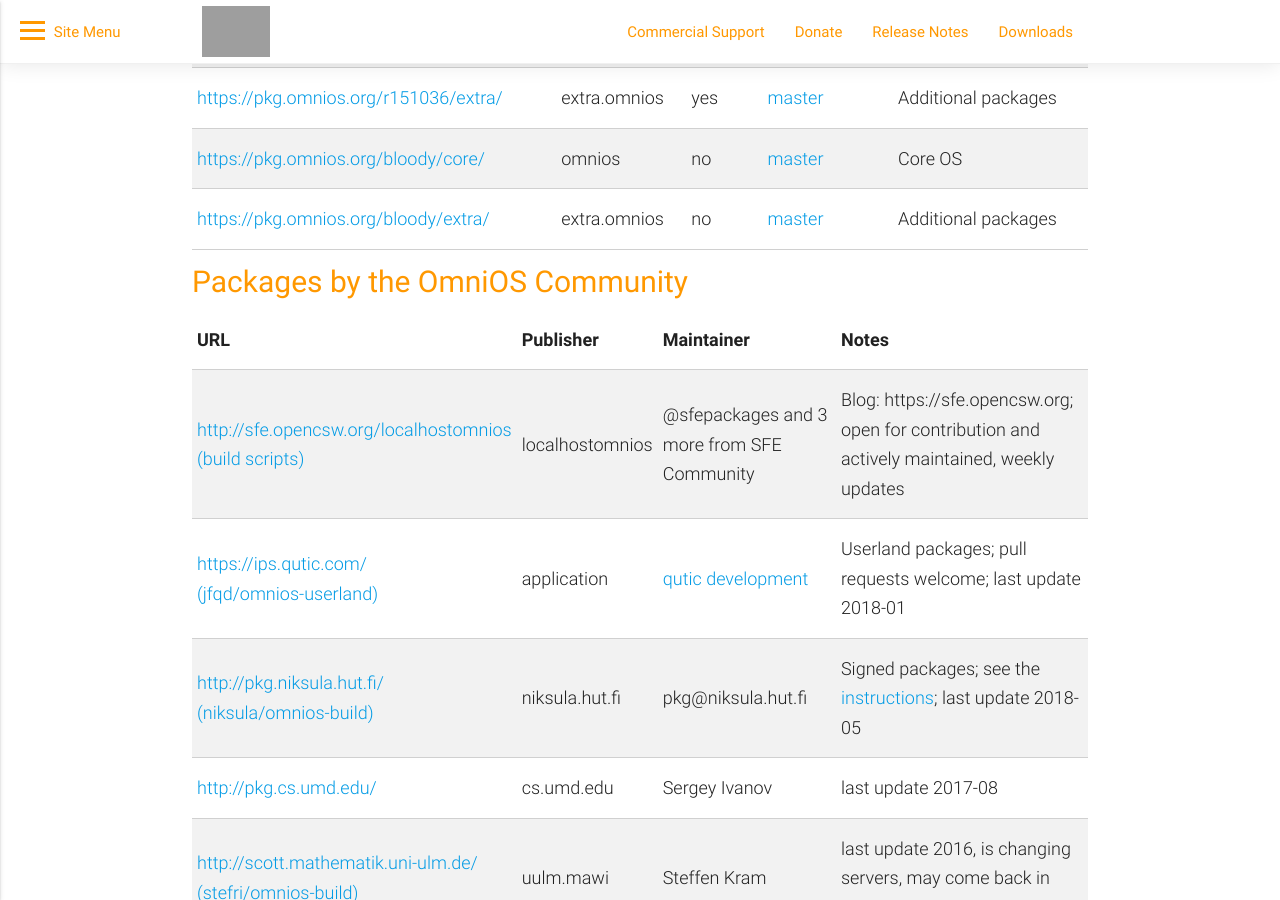
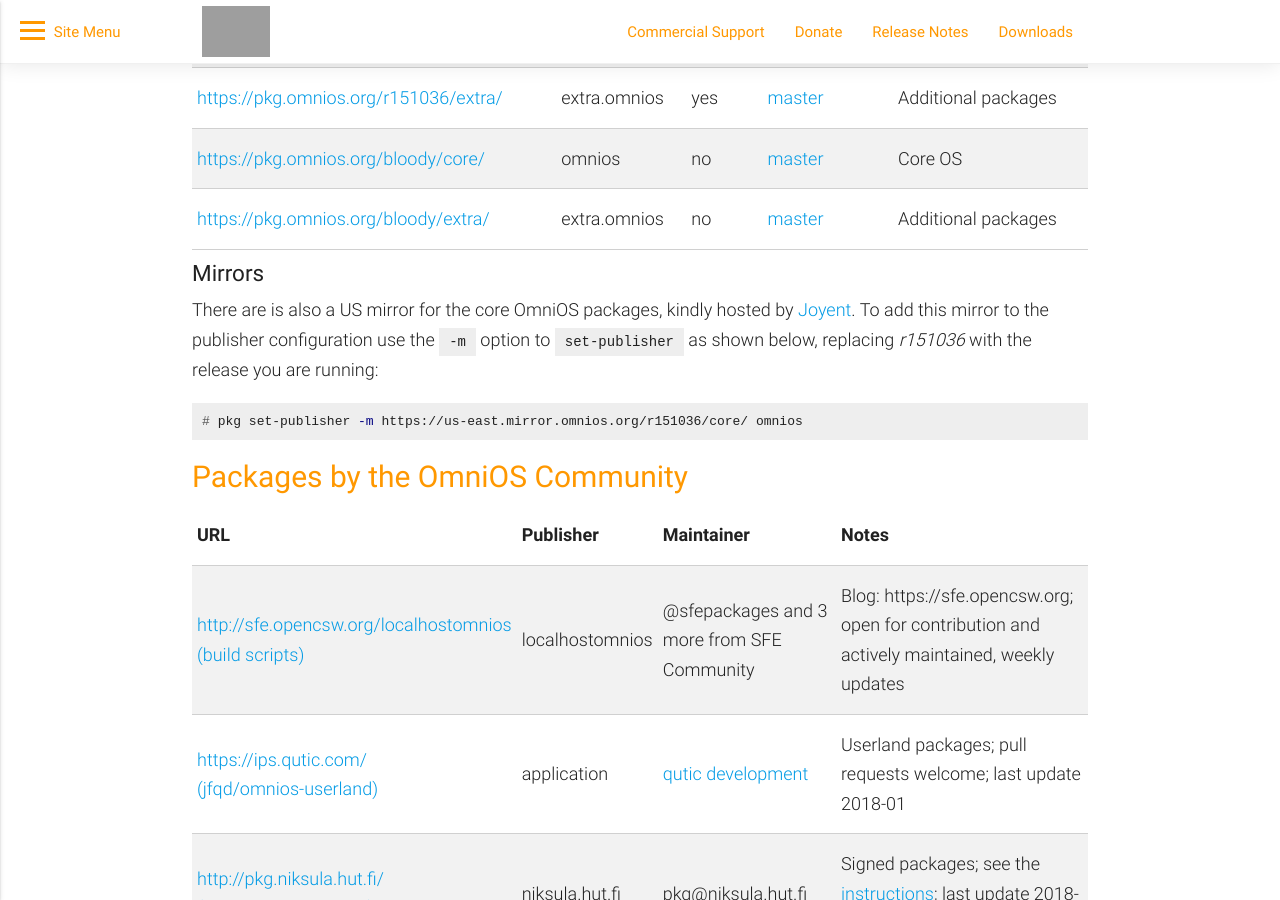
Before and after one commit to omniosorg/omniosorg.github.io, a Jekyll site: the page built from _docs/info/ipsrepos.md, in a window 1280 px wide and 900 px high, scrolled down 437 px. Built offline with Jekyll 4.4.1, drawn with Linux system fonts in a browser that asks for light colours; comment, search, counter and statistics services are not loaded; grey boxes are pictures that could not be loaded.

Commit message:
Add mirror information to ipsrepos page

````diff
--- a/_docs/info/ipsrepos.md
+++ b/_docs/info/ipsrepos.md
@@ -25,6 +25,17 @@
 | <https://pkg.omnios.org/bloody/core/>			| omnios	| no	| [master](https://github.com/omniosorg/omnios-build)							| Core OS
 | <https://pkg.omnios.org/bloody/extra/>			| extra.omnios 	| no	| [master](https://github.com/omniosorg/omnios-extra)							| Additional packages
 
+### Mirrors
+
+There are is also a US mirror for the core OmniOS packages, kindly hosted by
+[Joyent](https://www.joyent.com/). To add this mirror to the publisher
+configuration use the `-m` option to `set-publisher` as shown below, replacing
+_{{site.omnios_stable}}_ with the release you are running:
+
+```terminal
+# pkg set-publisher -m https://us-east.mirror.omnios.org/{{site.omnios_stable}}/core/ omnios
+```
+
 ## Packages by the OmniOS Community
 
 {:.bordered .responsive-table}
````
